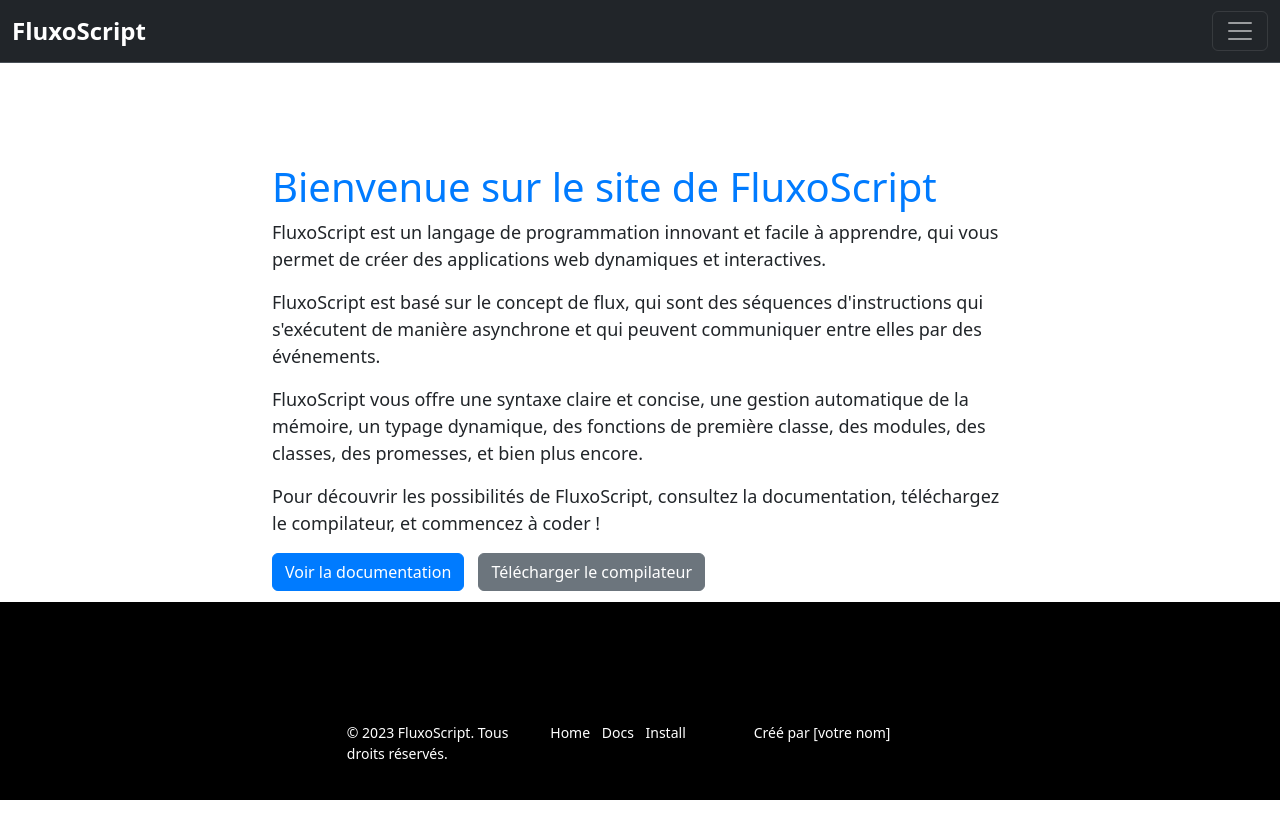
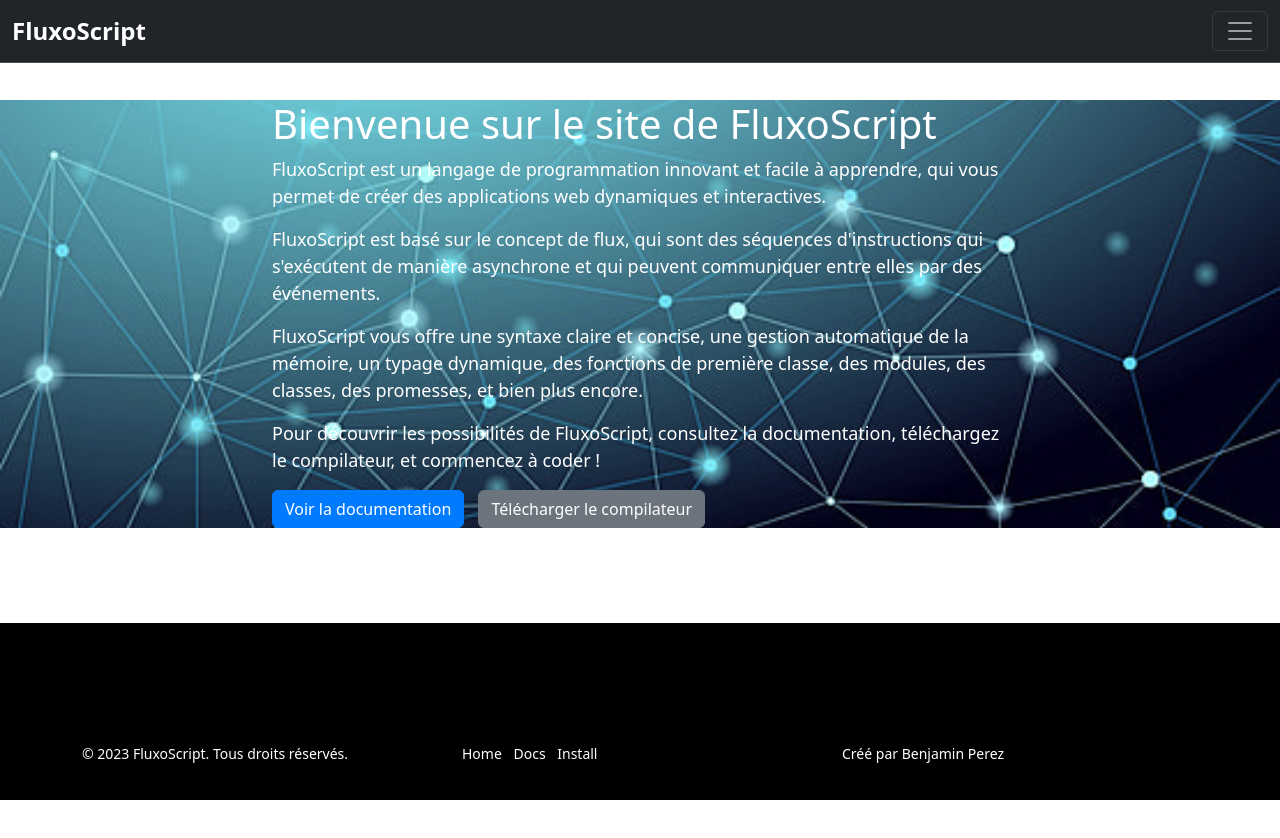
Before and after one commit to benji28000/benji28000.github.io, a plain HTML site: page index.html in a window 1280 px wide. Drawn offline with nearby package versions, Linux system fonts and the light colour scheme.

Commit message:
google search

```diff
--- a/style.css
+++ b/assets/css/style.css
@@ -52,14 +52,20 @@ main {
 
     width: 100%;
     height: 100%;
+    margin-top: 30px;
 }
 .container {
-    width: 100%;
-    height: 100%;
-    display: flex;
-    justify-content: center;
+    height:100%;
+
     margin-top: 100px;
 
+
+}
+.navbar{
+    position: fixed;
+    height: fit-content;
+    width: 100%;
+    top: 0;
 
 }
 
@@ -90,3 +96,17 @@ main {
     background-color: #6c757d;
     border-color: #6c757d;
 }
+
+#background{
+    top: 0;
+    height: fit-content;
+    width: 100%;
+    background-image: url("../images/back.jpg");
+    background-size: cover;
+    background-position: center;
+    background-repeat: no-repeat;
+}
+
+.col-md-8 > h1,p,a{
+    color: white;
+}
--- a/index.html
+++ b/index.html
@@ -5,10 +5,12 @@
     <meta name="viewport" content="width=device-width, initial-scale=1">
     <title>Bootstrap demo</title>
     <link href="https://cdn.jsdelivr.net/npm/bootstrap@5.3.2/dist/css/bootstrap.min.css" rel="stylesheet" integrity="sha384-T3c6CoIi6uLrA9TneNEoa7RxnatzjcDSCmG1MXxSR1GAsXEV/Dwwykc2MPK8M2HN" crossorigin="anonymous">
-    <link rel="stylesheet" href="./style.css">
+    <meta name="viewport" content="width=device-width, initial-scale=1">
+    <meta name="google-site-verification" content="lakbKrcX1s6NltUUtuxMOrCKqHtu73Ddyavtco-x_Eg" />
+    <link rel="stylesheet" href="./assets/css/style.css">
   </head>
 
-<body>
+<body >
     <header>
         <nav class="navbar bg-dark border-bottom border-body" data-bs-theme="dark">
             <div class="container-fluid">
@@ -31,9 +33,11 @@
 
 
     <main>
-        <div class="container">
-            <div class="row justify-content-center"> <!-- Ajouté par Bing -->
-                <div class="col-md-8"> <!-- Changé par Bing -->
+
+     <section id="background">
+      <div class="container" >
+        <div class="row justify-content-center">
+            <div class="col-md-8">
                 <h1>Bienvenue sur le site de FluxoScript</h1>
                 <p>FluxoScript est un langage de programmation innovant et facile à apprendre, qui vous permet de créer des applications web dynamiques et interactives.</p>
                 <p>FluxoScript est basé sur le concept de flux, qui sont des séquences d'instructions qui s'exécutent de manière asynchrone et qui peuvent communiquer entre elles par des événements.</p>
@@ -42,11 +46,12 @@
                 <a href="./docs.html" class="btn btn-primary">Voir la documentation</a>
                 <a href="./install.html" class="btn btn-secondary">Télécharger le compilateur</a>
             </div>
-                <!-- <div class="col-md-6"> Supprimé par Bing
-                    <img src="./logo.png" alt="Logo de FluxoScript" class="img-fluid">
-                </div> -->
+
         </div>
     </div>
+
+     </section>
+
     </main>
 
     <footer>
@@ -63,14 +68,15 @@
                     </ul>
                 </div>
                 <div class="col-md-4">
-                    <p>Créé par [votre nom]</p>
+                    <p>Créé par Benjamin Perez</p>
                 </div>
             </div>
         </div>
     </footer>
 
-    <script src="https://cdn.jsdelivr.net/npm/bootstrap@5.3.2/dist/js/bootstrap.bundle.min.js" integrity="sha384-C6RzsynM9kWDrMNeT87bh95OGNyZPhcTNXj1NW7RuBCsyN/o0jlpcV8Qyq46cDfL" crossorigin="anonymous"></script>
-    <script src="./script.js"></script>
+    <script src="https://cdn.jsdelivr.net/npm/@popperjs/core@2.11.6/dist/umd/popper.min.js" integrity="sha384-oBqDVmMz9ATKxIep9tiCxS/Z9fNfEXiDAYTujMAeBAsjFuCZSmKbSSUnQlmh/jp3" crossorigin="anonymous"></script>
+<script src="https://cdn.jsdelivr.net/npm/bootstrap@5.2.3/dist/js/bootstrap.min.js" integrity="sha384-cuYeSxntonz0PPNlHhBs68uyIAVpIIOZZ5JqeqvYYIcEL727kskC66kF92t6Xl2V" crossorigin="anonymous"></script>
+    <script src="./assets/js/script.js"></script>
 
 
   </body>
```
Also changed, not shown: assets/images/back.jpg (added), assets/images/background.jpg (added), assets/js/script.js (added). Lines whose indentation alone changed are shown as unchanged.
